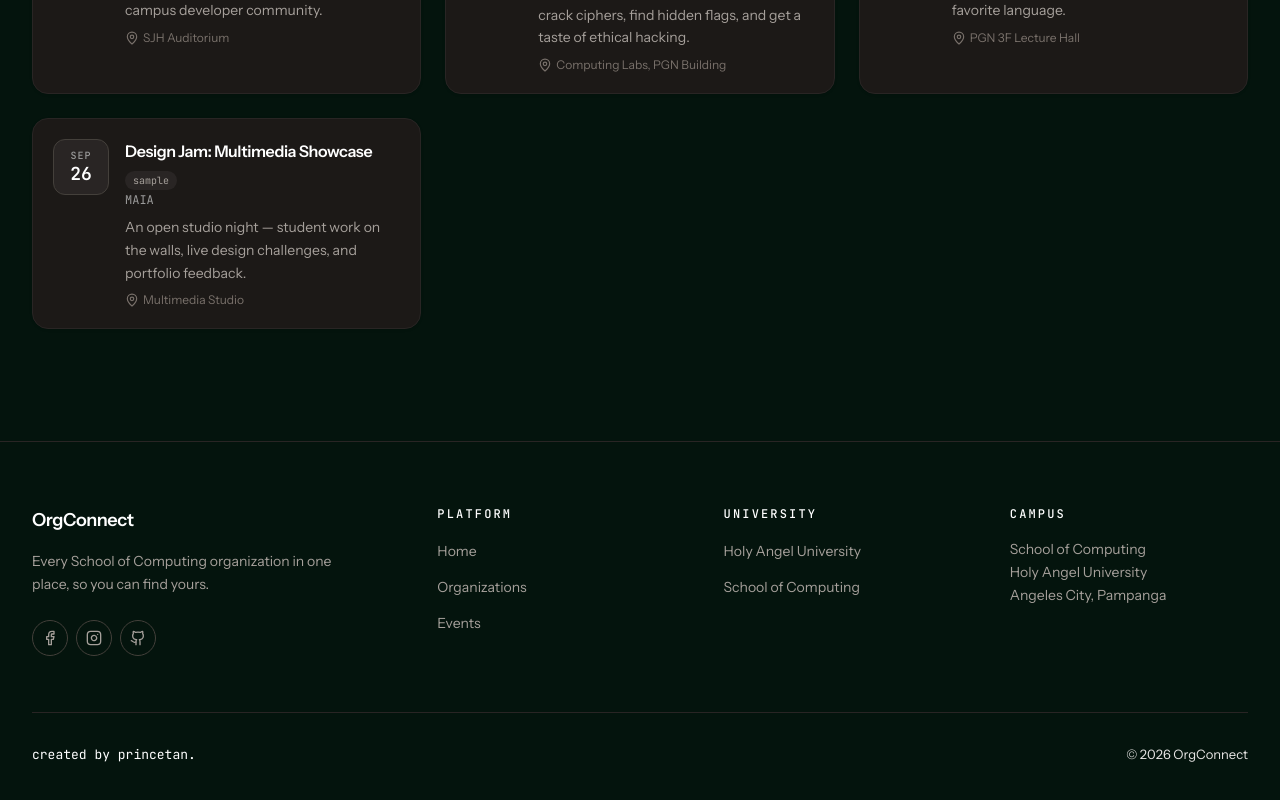
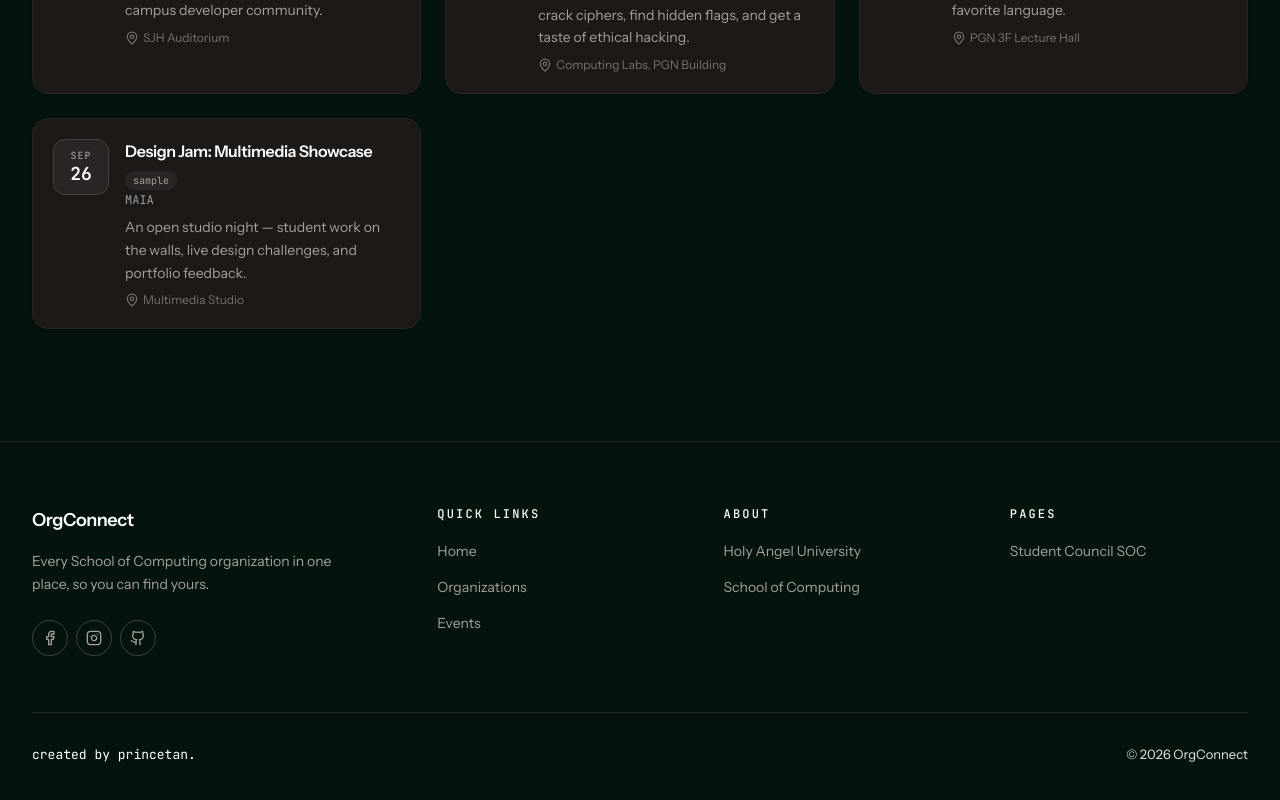
Before and after one commit to lowish/OrgConnect, a React (Vite) app: page / in a window 1280 px wide. Shown: the part 2948-3748 px from the top of the page. Built offline with nearby package versions, Linux system fonts and the light colour scheme.

Commit message:
feat: add official links & improve links

```diff
--- a/src/components/layout/Footer.tsx
+++ b/src/components/layout/Footer.tsx
@@ -1,4 +1,4 @@
-import { Compass, Facebook, Github, Instagram } from "lucide-react";
+import {Facebook, Github, Instagram } from "lucide-react";
 
 const PLATFORM_LINKS = [
   { label: "Home", href: "#home" },
@@ -6,14 +6,17 @@ const PLATFORM_LINKS = [
   { label: "Events", href: "#events" },
 ];
 
-const UNIVERSITY_LINKS = [
+const ABOUT_LINKS = [
   { label: "Holy Angel University", href: "https://www.hau.edu.ph" },
   { label: "School of Computing", href: "https://www.hau.edu.ph/academics/school-of-computing" },
 ];
 
+const PAGES_LINKS = [
+  { label: "Student Council SOC", href: "https://www.facebook.com/haucscsoc" },
+];
 const SOCIALS = [
-  { label: "Facebook", href: "#", Icon: Facebook },
-  { label: "Instagram", href: "#", Icon: Instagram },
+  { label: "Facebook", href: "https://www.facebook.com/holyangel1933", Icon: Facebook },
+  { label: "Instagram", href: "https://www.instagram.com/holyangel1933", Icon: Instagram },
   { label: "GitHub", href: "#", Icon: Github },
 ];
 
@@ -90,23 +93,11 @@ export function Footer() {
             </div>
           </div>
 
-          <LinkColumn title="Platform" links={PLATFORM_LINKS} />
-          <LinkColumn title="University" links={UNIVERSITY_LINKS} external />
+          <LinkColumn title="Quick Links" links={PLATFORM_LINKS} />
+          <LinkColumn title="About" links={ABOUT_LINKS} external />
+          <LinkColumn title="Pages" links={PAGES_LINKS} external />
 
-          <div>
-            <h3 className="font-mono text-xs font-medium tracking-[0.18em] text-stone-500 uppercase dark:text-white">
-              Campus
-            </h3>
-            <address className="mt-4 text-sm leading-relaxed text-stone-600 not-italic dark:text-stone-400">
-              School of Computing
-              <br />
-              Holy Angel University
-              <br />
-              Angeles City, Pampanga
-            </address>
-          </div>
         </div>
-
         <div
           className="mt-14 flex flex-col gap-3 border-t border-stone-200 pt-8
             sm:flex-row sm:items-center sm:justify-between dark:border-stone-800"
```
